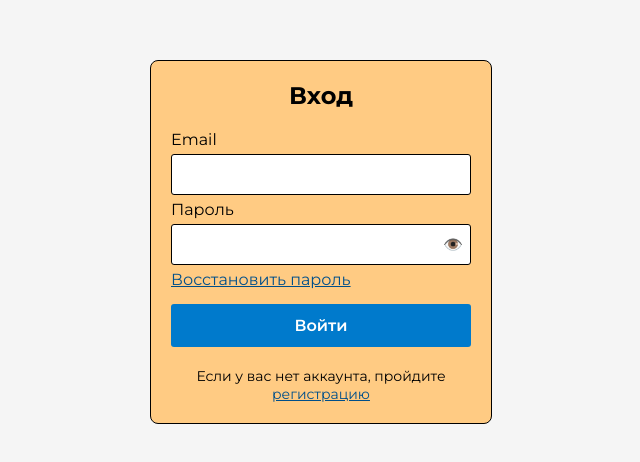
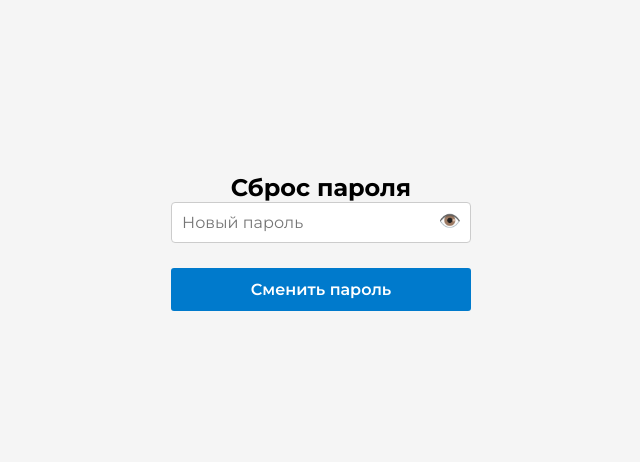
Before and after one commit to DFimp/task_tracker, a React (Create React App) app: page /reset-password in a window 1280 px wide. Before the commit this address led to /auth. Shown: the part 158-620 px from the top of the page, without its empty margins (319-959 px from the left). Built offline with nearby package versions, Linux system fonts and the light colour scheme.

Commit message:
add reset password

```diff
--- a/src/pages/AuthPage/AuthPage.module.css
+++ b/src/pages/AuthPage/AuthPage.module.css
@@ -115,3 +115,9 @@ input:focus {
   width: 100%;
   max-width: 300px;
 }
+
+.successText {
+  color: green;
+  margin-top: 10px;
+  width: 300px;
+}
--- a/src/pages/AuthPage/AuthPage.tsx
+++ b/src/pages/AuthPage/AuthPage.tsx
@@ -1,7 +1,7 @@
-import React, { useState } from 'react';
-import { useAuth } from '../../context/AuthContext';
-import { useNavigate } from 'react-router-dom';
-import styles from './AuthPage.module.css';
+import React, { useState } from "react";
+import { useAuth } from "../../context/AuthContext";
+import { useNavigate } from "react-router-dom";
+import styles from "./AuthPage.module.css";
 
 const BASE_URL = process.env.REACT_APP_BASE_URL;
 
@@ -10,10 +10,13 @@ const AuthPage: React.FC = () => {
   const navigate = useNavigate();
   const [isLogin, setIsLogin] = useState(true);
 
-  const [email, setEmail] = useState('');
-  const [password, setPassword] = useState('');
+  const [email, setEmail] = useState("");
+  const [password, setPassword] = useState("");
   const [showPassword, setShowPassword] = useState(false);
-  const [passwordError, setPasswordError] = useState('');
+  const [passwordError, setPasswordError] = useState("");
+
+  const [isResetPassword, setIsResetPassword] = useState(false);
+  const [resetMessage, setResetMessage] = useState("");
 
   const validatePassword = (pwd: string): boolean => {
     const hasMinLength = pwd.length >= 6;
@@ -29,125 +32,149 @@ const AuthPage: React.FC = () => {
       // Логин
       try {
         const response = await fetch(`${BASE_URL}/api/user/login`, {
-          method: 'POST',
+          method: "POST",
           headers: {
-            'Content-Type': 'application/json',
+            "Content-Type": "application/json",
           },
           body: JSON.stringify({ email, password }),
         });
 
         if (!response.ok) {
-          throw new Error('Ошибка входа. Проверьте данные.');
+          throw new Error("Ошибка входа. Проверьте данные.");
         }
 
         const data = await response.json();
-        console.log('Успешный вход:', data);
+        console.log("Успешный вход:", data);
 
         login(); // Обновляем контекст
-        navigate('/tasks');
+        navigate("/tasks");
       } catch (error) {
         console.error(error);
-        alert('Не удалось войти. Проверьте email и пароль.');
+        alert("Не удалось войти. Проверьте email и пароль.");
       }
-
     } else {
       // Регистрация
       if (!validatePassword(password)) {
         setPasswordError(
-          'Пароль должен быть не менее 6 символов, содержать хотя бы две заглавные буквы и один специальный символ(!@#$%^&*()).'
+          "Пароль должен быть не менее 6 символов, содержать хотя бы две заглавные буквы и один специальный символ(!@#$%^&*())."
         );
         return;
       }
 
       try {
         const response = await fetch(`${BASE_URL}/api/user/register`, {
-          method: 'POST',
+          method: "POST",
           headers: {
-            'Content-Type': 'application/json',
+            "Content-Type": "application/json",
           },
           body: JSON.stringify({ email, password }),
         });
 
         if (!response.ok) {
-          throw new Error('Ошибка регистрации. Возможно, email уже зарегистрирован.');
+          throw new Error(
+            "Ошибка регистрации. Возможно, email уже зарегистрирован."
+          );
         }
 
         const data = await response.json();
-        console.log('Успешная регистрация:', data);
+        console.log("Успешная регистрация:", data);
 
         login(); // Сразу логиним пользователя
-        navigate('/tasks');
+        navigate("/tasks");
       } catch (error) {
         console.error(error);
-        alert('Ошибка регистрации. Повторите позже.');
+        alert("Ошибка регистрации. Повторите позже.");
       }
     }
   };
 
   const toggleAuthMode = () => {
-    setIsLogin(prev => !prev);
-    setPasswordError('');
+    setIsLogin((prev) => !prev);
+    setPasswordError("");
   };
 
   const togglePasswordVisibility = () => {
-    setShowPassword(prev => !prev);
+    setShowPassword((prev) => !prev);
   };
 
-  const handleResetPassword = () => {
-    // Здесь логика восстановления пароля
-    console.log('Восстановление пароля...');
-    // например, navigate('/reset-password');
+  const handleResetPassword = async () => {
+    if (!email) {
+      alert("Введите email для восстановления пароля");
+      return;
+    }
+
+    try {
+      const response = await fetch(`${BASE_URL}/api/user/reset_password`, {
+        method: "POST",
+        headers: {
+          "Content-Type": "application/json",
+        },
+        body: JSON.stringify({ email }),
+      });
+
+      if (!response.ok) {
+        throw new Error("Ошибка при попытке восстановления пароля.");
+      }
+
+      setIsResetPassword(true);
+      setResetMessage("Инструкция по восстановлению отправлена на ваш email.");
+    } catch (error) {
+      console.error(error);
+      setResetMessage("Ошибка при восстановлении. Попробуйте позже.");
+    }
   };
 
   return (
     <div className={styles.authPage}>
       <div className={styles.authPage__wrapperForm}>
-        <h2 className={styles.form__title}>{isLogin ? 'Вход' : 'Регистрация'}</h2>
+        <h2 className={styles.form__title}>
+          {isLogin ? "Вход" : "Регистрация"}
+        </h2>
 
         <form className={styles.authPage__form}>
           <span className={styles.form__text}>Email</span>
           <input
             type="email"
             value={email}
-              onChange={e => setEmail(e.target.value)}
+            onChange={(e) => setEmail(e.target.value)}
             required
           />
           <span className={styles.form__text}>Пароль</span>
           <div className={styles.passwordWrapper}>
             <input
-                type={showPassword ? 'text' : 'password'}
+              type={showPassword ? "text" : "password"}
               value={password}
-                onChange={e => setPassword(e.target.value)}
+              onChange={(e) => setPassword(e.target.value)}
               required
             />
             <span className={styles.eyeIcon} onClick={togglePasswordVisibility}>
-                {showPassword ? '🙈' : '👁️'}
+              {showPassword ? "🙈" : "👁️"}
             </span>
           </div>
 
           {passwordError && <p className={styles.errorText}>{passwordError}</p>}
 
-
-            {isLogin && (
-              <span
-                className={styles.linkText}
-                onClick={handleResetPassword}
-              >
+          {isLogin && !isResetPassword && (
+            <span className={styles.linkText} onClick={handleResetPassword}>
               Восстановить пароль
             </span>
           )}
 
+          {resetMessage && <p className={styles.successText}>{resetMessage}</p>}
         </form>
 
-        <button className={styles.form__button} onClick={handleLogin}>{isLogin ? 'Войти' : 'Зарегистрироваться'}</button>
+        <button className={styles.form__button} onClick={handleLogin}>
+          {isLogin ? "Войти" : "Зарегистрироваться"}
+        </button>
 
         <div className={styles.wrapperForm__text}>
-          {isLogin ? 'Если у вас нет аккаунта, пройдите ' : 'Если у вас уже есть аккаунт, '}
+          {isLogin
+            ? "Если у вас нет аккаунта, пройдите "
+            : "Если у вас уже есть аккаунт, "}
           <span className={styles.linkText} onClick={toggleAuthMode}>
-            {isLogin ? 'регистрацию' : 'войдите'}
+            {isLogin ? "регистрацию" : "войдите"}
           </span>
         </div>
-
       </div>
     </div>
   );
--- /dev/null
+++ b/src/pages/ResetPasswordPage/ResetPasswordPage.module.css
@@ -0,0 +1,74 @@
+.resetPage {
+  display: flex;
+  justify-content: center;
+  align-items: center;
+  height: 100vh;
+  flex-direction: column;
+}
+
+.resetForm {
+  display: flex;
+  flex-direction: column;
+  width: 300px;
+}
+
+.resetForm input {
+  padding: 10px;
+  font-size: 16px;
+  margin-bottom: 10px;
+  border-radius: 4px;
+  border: 1px solid #ccc;
+}
+
+.form__button {
+  width: 100%;
+  padding: 12px 24px;
+  margin-top: 15px;
+  font-size: 16px;
+  font-weight: 600;
+  color: #ffffff;
+  background-color: #007acc;
+  border: none;
+  border-radius: 3px;
+  cursor: pointer;
+  transition: background-color 0.3s, transform 0.1s ease-in-out;
+}
+
+.form__button:hover {
+  background-color: #005fa3;
+}
+
+.form__button:active {
+  transform: scale(0.98);
+  background-color: #004f8a;
+}
+
+.successMessage {
+  color: green;
+  margin-top: 10px;
+}
+
+.errorMessage {
+  color: red;
+  margin-top: 10px;
+}
+
+.passwordWrapper {
+  position: relative;
+  display: flex;
+  align-items: center;
+}
+
+.passwordWrapper input {
+  flex: 1;
+  padding-right: 40px;
+}
+
+.eyeIcon {
+  position: absolute;
+  right: 10px;
+  top: 8px;
+  cursor: pointer;
+  user-select: none;
+  font-size: 18px;
+}
--- /dev/null
+++ b/src/pages/ResetPasswordPage/ResetPasswordPage.tsx
@@ -0,0 +1,83 @@
+import React, { useState } from "react";
+import { useLocation, useNavigate } from "react-router-dom";
+import styles from "./ResetPasswordPage.module.css";
+
+const BASE_URL = process.env.REACT_APP_BASE_URL;
+
+const ResetPasswordPage = () => {
+  const [newPassword, setNewPassword] = useState("");
+  const [error, setError] = useState("");
+  const [success, setSuccess] = useState("");
+  const location = useLocation();
+  const navigate = useNavigate();
+
+  const [showPassword, setShowPassword] = useState(false);
+
+  const togglePasswordVisibility = () => {
+    setShowPassword((prev) => !prev);
+  };
+
+  const token = new URLSearchParams(location.search).get("token");
+
+  const handleSubmit = async (e: React.FormEvent) => {
+    e.preventDefault();
+
+    if (!token) {
+      setError("Токен не найден");
+      return;
+    }
+
+    try {
+      const response = await fetch(
+        `${BASE_URL}/api/user/confirm_reset_password`,
+        {
+          method: "POST",
+          headers: {
+            "Content-Type": "application/json",
+          },
+          body: JSON.stringify({
+            token,
+            new_password: newPassword,
+          }),
+        }
+      );
+
+      if (response.ok) {
+        setSuccess("Пароль успешно обновлён");
+        setTimeout(() => navigate("/auth"), 2000);
+      } else {
+        const data = await response.json();
+        setError(data?.message || "Ошибка при сбросе пароля");
+      }
+    } catch (err) {
+      setError("Ошибка сети");
+    }
+  };
+
+  return (
+    <div className={styles.resetPage}>
+      <h2>Сброс пароля</h2>
+      <form onSubmit={handleSubmit} className={styles.resetForm}>
+        <div className={styles.passwordWrapper}>
+          <input
+            type={showPassword ? "text" : "password"}
+            placeholder="Новый пароль"
+            value={newPassword}
+            onChange={(e) => setNewPassword(e.target.value)}
+            required
+          />
+          <span className={styles.eyeIcon} onClick={togglePasswordVisibility}>
+            {showPassword ? "🙈" : "👁️"}
+          </span>
+        </div>
+        <button type="submit" className={styles.form__button}>
+          Сменить пароль
+        </button>
+      </form>
+      {success && <p className={styles.successMessage}>{success}</p>}
+      {error && <p className={styles.errorMessage}>{error}</p>}
+    </div>
+  );
+};
+
+export default ResetPasswordPage;
--- a/src/routes/AppRouter.tsx
+++ b/src/routes/AppRouter.tsx
@@ -6,6 +6,8 @@ import PomodoroPage from '../pages/PomodoroPage';
 import ReportPage from '../pages/ReportPage';
 import PrivateRoute from './PrivateRoute';
 import PublicRoute from './PublicRoute';
+import ResetPasswordPage from '../pages/ResetPasswordPage/ResetPasswordPage';
+
 
 const AppRouter: React.FC = () => {
   return (
@@ -22,7 +24,10 @@ const AppRouter: React.FC = () => {
         }
       />
 
+      <Route path="/reset-password" element={<ResetPasswordPage />} />
+
       <Route path="/" element={<Navigate to="/auth" />} />
+
       <Route
         path="/auth"
         element={
```
Lines whose indentation alone changed are shown as unchanged.
